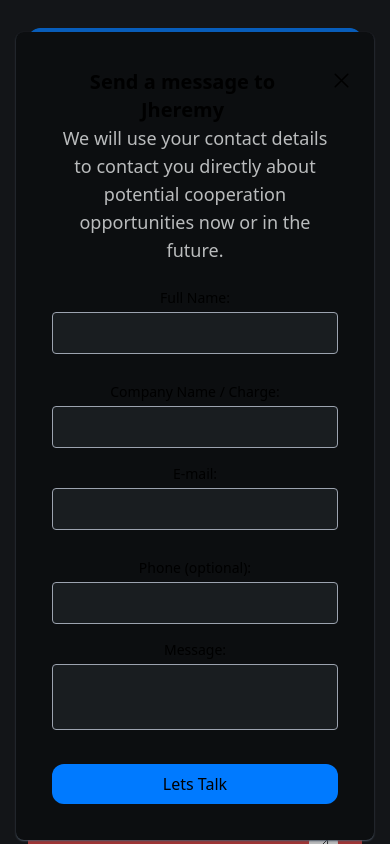
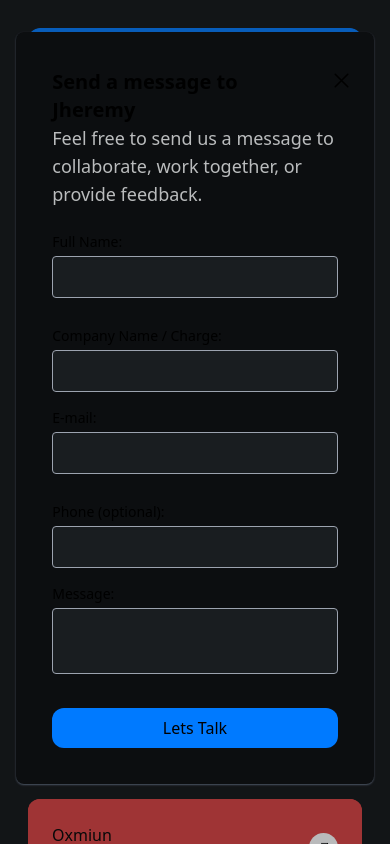
Before and after one commit to jheremois/Portfolioplus, a Next.js app: page /jheremy in a window 390 px wide. Both pictures are taken after a click on the button "Contact". Shown: the top 844 px of the page. Built offline with nearby package versions, Linux system fonts and the light colour scheme.

Commit message:
fix contact form responsive style

```diff
--- a/components/ContactModal.tsx
+++ b/components/ContactModal.tsx
@@ -135,6 +135,7 @@ const ContactModal = ()=>{
 
     return(
         <>
+            <div className="">
                 <button
                     className="
                     rounded-xl py-2 px-8 bg-primary
@@ -147,6 +148,7 @@ const ContactModal = ()=>{
                     Contact
                 </button>
                 <Toast/>
+            </div>
             {
                 modalopen &&
                 <div className="left-0 w-screen bg-grey bg-opacity-30 fixed modal top-0 z-50 min-h-screen ">
@@ -183,7 +185,7 @@ const ContactModal = ()=>{
                                         p-9 flex-col flex gap-6 h-fit
                                     "
                                 >
-                                    <div className="">
+                                    <div className="text-start">
                                         <div className="flex justify-between items-center">
                                             <h4 className='text-xl font-semibold'>
                                                 Send a message to Jheremy
@@ -198,10 +200,10 @@ const ContactModal = ()=>{
                                             </div>
                                         </div>
                                         <p className='text-lg font-normal text-bodyText'>
-                                            We will use your contact details to contact you directly about potential cooperation opportunities now or in the future.
+                                            Feel free to send us a message to collaborate, work together, or provide feedback.
                                         </p>
                                     </div>
-                                    <div className="">
+                                    <div className="text-start">
                                         <div className="flex gap-3 flex-col md:flex-row justify-between">
                                             <div className="mb-4 w-full">
                                                 <label htmlFor="name" className="block mb-1 text-sm">
--- a/pages/jheremy.tsx
+++ b/pages/jheremy.tsx
@@ -138,7 +138,10 @@ const Jheremy: NextPage = (props: any) => {
                                                             src={social.src}
                                                             alt={social.alt} width={24} height={24}
                                                             className='
-                                                                translate-y-1
+                                                                mt-1
+                                                                -translate-y-1
+                                                                md:mt-0
+                                                                md:translate-y-1
                                                                 md:w-6
                                                             '
                                                         />
```
Lines whose indentation alone changed are shown as unchanged.
